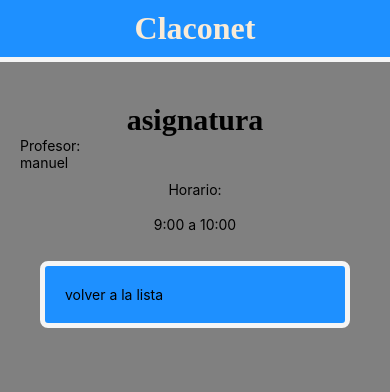
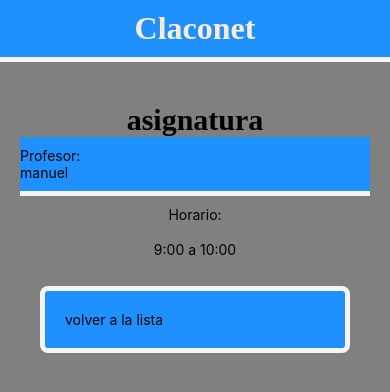
Before and after one commit to manzo1701/claconet, a React Native app: screen /asignatura_1 in a window 390 px wide. Shown: the top 392 px of the page. Built offline with nearby package versions, Linux system fonts and the light colour scheme.

Commit message:
comit realizado

```diff
--- a/Styles/Styles.css
+++ b/Styles/Styles.css
@@ -31,10 +31,13 @@
     line-height: 35px;
     margin: 20px;
     font-size:20px;
-
-
-
-
+}
+.box_1{
+    background-color: dodgerblue;
+    color: antiquewhite;
+    padding-bottom: 10px;
+    padding-top: 10px;
+    border-bottom: 5px solid whitesmoke;
 
 }
 .return{
```
